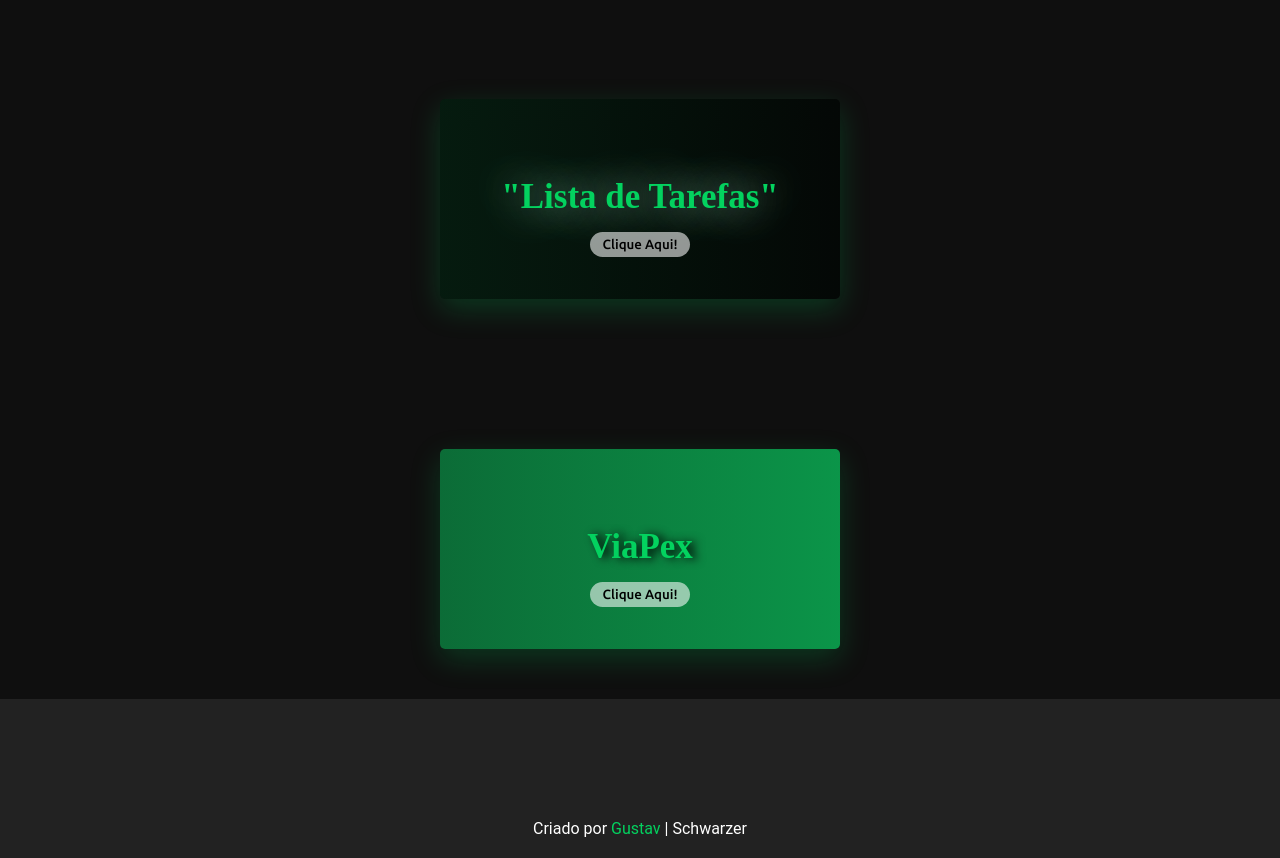
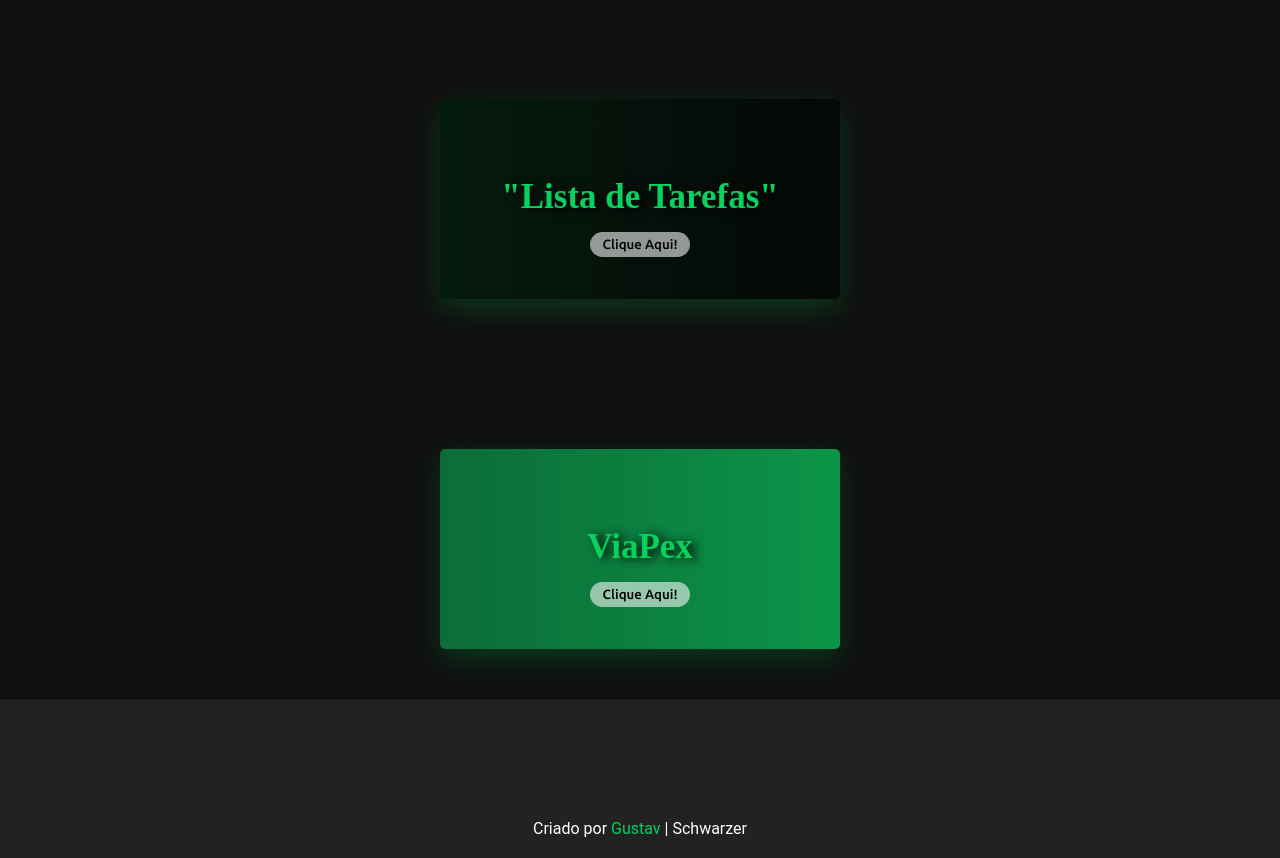
Before and after one commit to GustavSchwarzer/portifolio, a plain HTML site: page index.html in a window 1280 px wide. Shown: the part 3940-4798 px from the top of the page. Drawn offline with nearby package versions, Linux system fonts and the light colour scheme.

Commit message:
ajuste no shadow h1

```diff
--- a/style.css
+++ b/style.css
@@ -486,7 +486,7 @@ section .title::after{
 .lista-de-tarefas h1{
     font-size: 35px;
     padding-top: 40px;
-    text-shadow:0 0px 40px#b7f7d4dc ;
+    text-shadow: 5px 1px 10px #000000;
     color:  #03D25F;
 }
 .lista-de-tarefas button{
```
